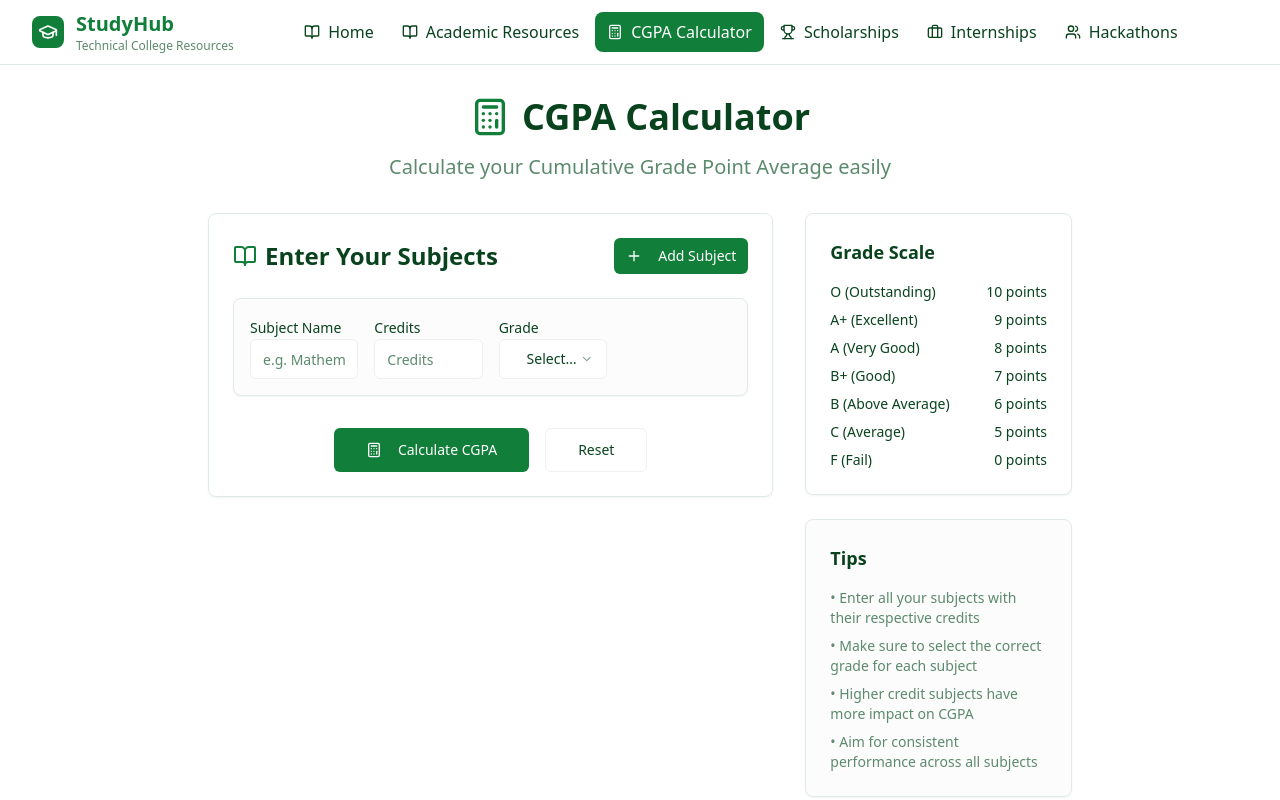
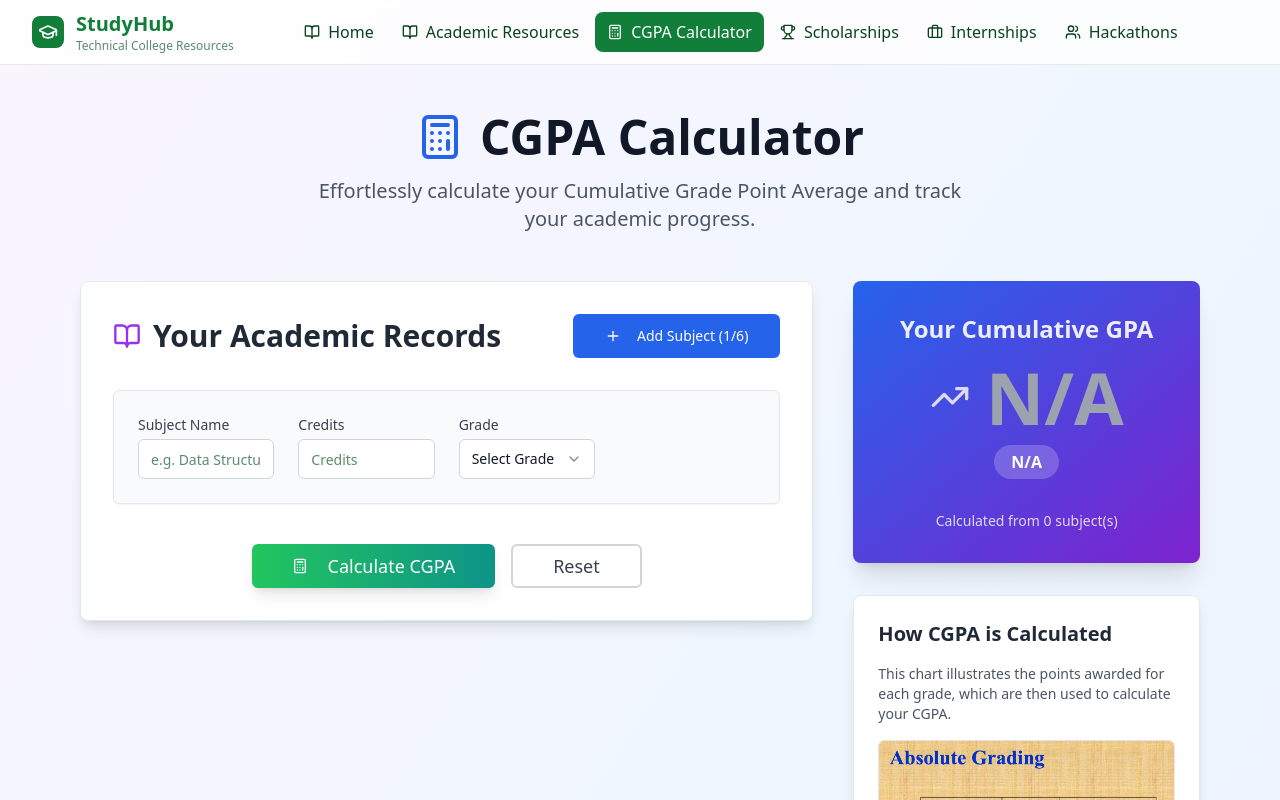
Before and after one commit to anshikagarg0410/college-glow-desk, a React (Vite) app: page /cgpa-calculator in a window 1280 px wide. Shown: the top 800 px of the page. Built offline with nearby package versions, Linux system fonts and the light colour scheme.

Commit message:
Updated CGPA Calculator layout and spacing

```diff
--- a/package.json
+++ b/package.json
@@ -55,7 +55,7 @@
     "input-otp": "^1.4.2",
     "lucide-react": "^0.462.0",
     "mongoose": "^8.5.1",
-    "multer": "^1.4.5-lts.1",
+    "multer": "^2.x.x",
     "next-themes": "^0.3.0",
     "react": "^18.3.1",
     "react-day-picker": "^8.10.1",
@@ -82,11 +82,11 @@
     "eslint-plugin-react-hooks": "^5.2.0",
     "eslint-plugin-react-refresh": "^0.4.20",
     "globals": "^15.15.0",
-    "lovable-tagger": "^1.1.9",
+    "lovable-tagger": "latest",
     "postcss": "^8.5.6",
     "tailwindcss": "^3.4.17",
     "typescript": "^5.8.3",
     "typescript-eslint": "^8.38.0",
-    "vite": "^5.4.19"
+    "vite": "^7.1.5"
   }
 }
--- a/src/pages/CGPACalculator.tsx
+++ b/src/pages/CGPACalculator.tsx
@@ -1,4 +1,4 @@
-import { useState } from "react";
+import { useState, useEffect } from "react";
 import Navigation from "@/components/Navigation";
 import { Card } from "@/components/ui/card";
 import { Button } from "@/components/ui/button";
@@ -6,7 +6,7 @@ import { Input } from "@/components/ui/input";
 import { Label } from "@/components/ui/label";
 import { Select, SelectContent, SelectItem, SelectTrigger, SelectValue } from "@/components/ui/select";
 import { Badge } from "@/components/ui/badge";
-import { Calculator, Plus, Trash2, BookOpen } from "lucide-react";
+import { Calculator, Plus, Trash2, BookOpen, TrendingUp, Lightbulb } from "lucide-react";
 import { toast } from "sonner";
 
 interface Subject {
@@ -17,24 +17,50 @@ interface Subject {
 }
 
 const CGPACalculator = () => {
-  const [subjects, setSubjects] = useState<Subject[]>([
-    { id: "1", name: "", credits: 0, grade: "" }
-  ]);
-  const [cgpa, setCGPA] = useState<number | null>(null);
+  const MAX_SUBJECTS = 6; // Maximum subjects limit
+
+  const [subjects, setSubjects] = useState<Subject[]>(() => {
+    // Load subjects from localStorage if available
+    const savedSubjects = localStorage.getItem("cgpa_subjects");
+    return savedSubjects ? JSON.parse(savedSubjects) : [{ id: "1", name: "", credits: 0, grade: "" }];
+  });
+  const [cgpa, setCGPA] = useState<number | null>(() => {
+    // Load CGPA from localStorage if available
+    const savedCGPA = localStorage.getItem("cgpa_result");
+    return savedCGPA ? parseFloat(savedCGPA) : null;
+  });
+
+  // Save subjects and CGPA to localStorage whenever they change
+  useEffect(() => {
+    localStorage.setItem("cgpa_subjects", JSON.stringify(subjects));
+  }, [subjects]);
+
+  useEffect(() => {
+    if (cgpa !== null) {
+      localStorage.setItem("cgpa_result", cgpa.toString());
+    } else {
+      localStorage.removeItem("cgpa_result");
+    }
+  }, [cgpa]);
 
   const gradePoints = {
-    "O": 10,
-    "A+": 9,
-    "A": 8,
-    "B+": 7,
-    "B": 6,
+    "A+": 10,
+    "A": 9,
+    "B+": 8,
+    "B": 7,
+    "C+": 6,
     "C": 5,
+    "D": 4,
     "F": 0
   };
 
   const addSubject = () => {
+    if (subjects.length < MAX_SUBJECTS) {
       const newId = (Math.max(...subjects.map(s => parseInt(s.id))) + 1).toString();
       setSubjects([...subjects, { id: newId, name: "", credits: 0, grade: "" }]);
+    } else {
+      toast.error(`You can add a maximum of ${MAX_SUBJECTS} subjects.`);
+    }
   };
 
   const removeSubject = (id: string) => {
@@ -53,16 +79,23 @@ const CGPACalculator = () => {
     let totalCredits = 0;
     let totalGradePoints = 0;
 
-    for (const subject of subjects) {
-      if (subject.name && subject.credits > 0 && subject.grade) {
+    const filledSubjects = subjects.filter(s => s.name && s.credits > 0 && s.grade);
+
+    if (filledSubjects.length === 0) {
+      toast.error("Please add at least one complete subject with credits and grade.");
+      setCGPA(null);
+      return;
+    }
+
+    for (const subject of filledSubjects) {
       const points = gradePoints[subject.grade as keyof typeof gradePoints];
       totalGradePoints += points * subject.credits;
       totalCredits += subject.credits;
     }
-    }
 
     if (totalCredits === 0) {
-      toast.error("Please add at least one complete subject with credits and grade");
+      toast.error("Total credits cannot be zero. Please check your subject entries.");
+      setCGPA(null);
       return;
     }
 
@@ -74,71 +107,84 @@ const CGPACalculator = () => {
   const resetCalculator = () => {
     setSubjects([{ id: "1", name: "", credits: 0, grade: "" }]);
     setCGPA(null);
+    toast.info("Calculator has been reset.");
   };
 
-  const getCGPAColor = (cgpa: number) => {
-    if (cgpa >= 9) return "text-green-600";
-    if (cgpa >= 8) return "text-blue-600";
-    if (cgpa >= 7) return "text-yellow-600";
-    if (cgpa >= 6) return "text-orange-600";
-    return "text-red-600";
+  const getCGPAColor = (cgpa: number | null) => {
+    if (cgpa === null) return "text-gray-400 dark:text-gray-500";
+    if (cgpa >= 9) return "text-green-400";
+    if (cgpa >= 8) return "text-blue-400";
+    if (cgpa >= 7) return "text-yellow-400";
+    if (cgpa >= 6) return "text-orange-400";
+    return "text-red-400";
   };
 
-  const getCGPAGrade = (cgpa: number) => {
+  const getCGPAGrade = (cgpa: number | null) => {
+    if (cgpa === null) return "N/A";
+    if (cgpa >= 9.5) return "Outstanding!";
     if (cgpa >= 9) return "Excellent";
     if (cgpa >= 8) return "Very Good";
     if (cgpa >= 7) return "Good";
     if (cgpa >= 6) return "Satisfactory";
-    return "Needs Improvement";
+    if (cgpa > 0) return "Needs Improvement";
+    return "Fail"; // CGPA is 0
   };
 
   return (
-    <div className="min-h-screen bg-background">
+    <div className="min-h-screen bg-gradient-to-br from-purple-50 via-blue-50 to-indigo-50 dark:from-gray-900 dark:via-gray-800 dark:to-gray-700">
       <Navigation />
 
-      <div className="max-w-4xl mx-auto px-4 py-8">
+      <div className="max-w-6xl mx-auto px-4 py-12">
         {/* Header */}
-        <div className="text-center mb-8">
-          <div className="flex items-center justify-center gap-3 mb-4">
-            <Calculator className="h-10 w-10 text-primary" />
-            <h1 className="text-4xl font-bold text-foreground">CGPA Calculator</h1>
+        <div className="text-center mb-12">
+          <div className="flex items-center justify-center gap-4 mb-4">
+            <Calculator className="h-12 w-12 text-blue-600 dark:text-blue-400" />
+            <h1 className="text-5xl font-extrabold text-gray-900 dark:text-white">
+              CGPA Calculator
+            </h1>
           </div>
-          <p className="text-xl text-muted-foreground">
-            Calculate your Cumulative Grade Point Average easily
+          <p className="text-xl text-gray-600 dark:text-gray-300 max-w-2xl mx-auto">
+            Effortlessly calculate your Cumulative Grade Point Average and track your academic progress.
           </p>
         </div>
 
-        <div className="grid lg:grid-cols-3 gap-8">
-          {/* Calculator */}
+        <div className="grid lg:grid-cols-3 gap-10">
+          {/* Calculator Input Section (Left 2/3) */}
           <div className="lg:col-span-2">
-            <Card className="p-6">
-              <div className="flex items-center justify-between mb-6">
-                <h2 className="text-2xl font-semibold flex items-center gap-2">
-                  <BookOpen className="h-6 w-6 text-primary" />
-                  Enter Your Subjects
+            <Card className="p-8 shadow-lg bg-white dark:bg-gray-800 rounded-lg">
+              <div className="flex items-center justify-between mb-8">
+                <h2 className="text-3xl font-bold flex items-center gap-3 text-gray-800 dark:text-white">
+                  <BookOpen className="h-7 w-7 text-purple-600 dark:text-purple-400" />
+                  Your Academic Records
                 </h2>
-                <Button onClick={addSubject} size="sm">
-                  <Plus className="h-4 w-4 mr-2" />
-                  Add Subject
+                <Button
+                  onClick={addSubject}
+                  size="lg"
+                  className="bg-blue-600 hover:bg-blue-700 text-white dark:bg-blue-500 dark:hover:bg-blue-600"
+                  disabled={subjects.length >= MAX_SUBJECTS}
+                >
+                  <Plus className="h-5 w-5 mr-2" />
+                  Add Subject ({subjects.length}/{MAX_SUBJECTS})
                 </Button>
               </div>
 
-              <div className="space-y-4">
+              <div className="space-y-6">
                 {subjects.map((subject, index) => (
-                  <Card key={subject.id} className="p-4 bg-muted/30">
-                    <div className="grid grid-cols-1 md:grid-cols-4 gap-4 items-end">
+                  <Card key={subject.id} className="p-6 bg-gray-50 dark:bg-gray-700 shadow-sm border border-gray-200 dark:border-gray-600 rounded-md">
+                    <div className="grid grid-cols-1 md:grid-cols-4 gap-6 items-end">
                       <div>
-                        <Label htmlFor={`subject-${subject.id}`}>Subject Name</Label>
+                        <Label htmlFor={`subject-name-${subject.id}`} className="text-gray-700 dark:text-gray-300 text-sm font-medium mb-1 block">Subject Name</Label>
                         <Input
-                          id={`subject-${subject.id}`}
-                          placeholder="e.g. Mathematics-I"
+                          id={`subject-name-${subject.id}`}
+                          placeholder="e.g. Data Structures"
                           value={subject.name}
                           onChange={(e) => updateSubject(subject.id, "name", e.target.value)}
+                          className="bg-white dark:bg-gray-800 border-gray-300 dark:border-gray-600 text-gray-900 dark:text-white"
                         />
                       </div>
 
                       <div>
-                        <Label htmlFor={`credits-${subject.id}`}>Credits</Label>
+                        <Label htmlFor={`credits-${subject.id}`} className="text-gray-700 dark:text-gray-300 text-sm font-medium mb-1 block">Credits</Label>
                         <Input
                           id={`credits-${subject.id}`}
                           type="number"
@@ -147,37 +193,37 @@ const CGPACalculator = () => {
                           placeholder="Credits"
                           value={subject.credits || ""}
                           onChange={(e) => updateSubject(subject.id, "credits", parseInt(e.target.value) || 0)}
+                          className="bg-white dark:bg-gray-800 border-gray-300 dark:border-gray-600 text-gray-900 dark:text-white"
                         />
                       </div>
 
                       <div>
-                        <Label htmlFor={`grade-${subject.id}`}>Grade</Label>
+                        <Label htmlFor={`grade-${subject.id}`} className="text-gray-700 dark:text-gray-300 text-sm font-medium mb-1 block">Grade</Label>
                         <Select
                           value={subject.grade}
                           onValueChange={(value) => updateSubject(subject.id, "grade", value)}
                         >
-                          <SelectTrigger>
-                            <SelectValue placeholder="Select grade" />
+                          <SelectTrigger className="bg-white dark:bg-gray-800 border-gray-300 dark:border-gray-600 text-gray-900 dark:text-white">
+                            <SelectValue placeholder="Select Grade" />
                           </SelectTrigger>
-                          <SelectContent>
-                            <SelectItem value="O">O (10 points)</SelectItem>
-                            <SelectItem value="A+">A+ (9 points)</SelectItem>
-                            <SelectItem value="A">A (8 points)</SelectItem>
-                            <SelectItem value="B+">B+ (7 points)</SelectItem>
-                            <SelectItem value="B">B (6 points)</SelectItem>
-                            <SelectItem value="C">C (5 points)</SelectItem>
-                            <SelectItem value="F">F (0 points)</SelectItem>
+                          <SelectContent className="dark:bg-gray-800">
+                            {Object.entries(gradePoints).map(([grade, points]) => (
+                              <SelectItem key={grade} value={grade}>
+                                {grade} ({points} points)
+                              </SelectItem>
+                            ))}
                           </SelectContent>
                         </Select>
                       </div>
 
-                      <div className="flex justify-end">
+                      <div className="flex justify-end items-center">
                         {subjects.length > 1 && (
                           <Button
-                            variant="ghost"
-                            size="sm"
+                            variant="destructive"
+                            size="icon"
                             onClick={() => removeSubject(subject.id)}
-                            className="text-destructive hover:text-destructive"
+                            className="bg-red-500 hover:bg-red-600 text-white dark:bg-red-600 dark:hover:bg-red-700"
+                            aria-label={`Remove subject ${subject.name || `row ${index + 1}`}`}
                           >
                             <Trash2 className="h-4 w-4" />
                           </Button>
@@ -188,84 +234,96 @@ const CGPACalculator = () => {
                 ))}
               </div>
 
-              <div className="flex justify-center gap-4 mt-8">
-                <Button onClick={calculateCGPA} size="lg" className="px-8">
-                  <Calculator className="h-5 w-5 mr-2" />
+              <div className="flex flex-col md:flex-row justify-center gap-4 mt-10">
+                <Button
+                  onClick={calculateCGPA}
+                  size="lg"
+                  className="px-10 py-3 text-lg bg-gradient-to-r from-green-500 to-teal-600 hover:from-green-600 hover:to-teal-700 text-white shadow-lg transition-all duration-300 ease-in-out transform hover:scale-105"
+                >
+                  <Calculator className="h-6 w-6 mr-3" />
                   Calculate CGPA
                 </Button>
-                <Button onClick={resetCalculator} variant="outline" size="lg">
+                <Button
+                  onClick={resetCalculator}
+                  variant="outline"
+                  size="lg"
+                  className="px-10 py-3 text-lg border-2 border-gray-300 dark:border-gray-600 text-gray-700 dark:text-gray-300 hover:bg-gray-100 dark:hover:bg-gray-700 transition-all duration-300 ease-in-out transform hover:scale-105"
+                >
                   Reset
                 </Button>
               </div>
             </Card>
           </div>
 
-          {/* Result */}
-          <div className="space-y-6">
-  {cgpa !== null && (
-    <Card className="p-6 text-center bg-gradient-primary text-primary-foreground">
-      <h3 className="text-xl font-semibold mb-4">Your CGPA</h3>
-      <div className="text-5xl font-bold mb-2 text-green-400">{cgpa}</div>
-      <Badge variant="secondary" className="mb-4">
+          {/* Right Column: Result, Chart, Grade Scale */}
+          <div className="space-y-8">
+            {/* CGPA Result Card */}
+            <Card className="p-8 text-center bg-gradient-to-br from-blue-600 to-purple-700 text-white shadow-xl rounded-lg border-none">
+              <h3 className="text-2xl font-semibold mb-4 opacity-90">Your Cumulative GPA</h3>
+              <div className="flex items-center justify-center gap-4 mb-3">
+                <TrendingUp className="h-10 w-10 text-white opacity-80" />
+                <div className={`text-7xl font-extrabold ${getCGPAColor(cgpa)} leading-none`}>
+                  {cgpa !== null ? cgpa.toFixed(2) : "N/A"}
+                </div>
+              </div>
+              <Badge variant="secondary" className="bg-white/20 text-white text-md py-1 px-4 rounded-full mb-4">
                 {getCGPAGrade(cgpa)}
               </Badge>
-      <p className="text-sm opacity-90">
-        Based on{" "}
+              <p className="text-sm opacity-80 mt-4">
+                Calculated from{" "}
                 {
                   subjects.filter((s) => s.name && s.credits > 0 && s.grade)
                     .length
                 }{" "}
-        subjects
+                {"subject(s)"}
               </p>
             </Card>
-  )}
 
-            {/* Grade Scale */}
-            <Card className="p-6">
-              <h3 className="text-lg font-semibold mb-4">Grade Scale</h3>
-              <div className="space-y-2 text-sm">
-                <div className="flex justify-between">
-                  <span>O (Outstanding)</span>
-                  <span className="font-medium">10 points</span>
+            {/* CGPA Grade Scale Chart */}
+            <Card className="p-6 bg-white dark:bg-gray-800 shadow-lg rounded-lg">
+              <h3 className="text-xl font-bold mb-4 text-gray-800 dark:text-white">
+                How CGPA is Calculated
+              </h3>
+              <p className="text-gray-600 dark:text-gray-300 mb-4 text-sm">
+                This chart illustrates the points awarded for each grade, which are then used to calculate your CGPA.
+              </p>
+              <img
+                src="src/assets/grading.jpg"
+                alt="CGPA Calculation Chart based on Grades"
+                className="w-full h-auto rounded-md border border-gray-200 dark:border-gray-700 object-cover"
+              />
+            </Card>
+
+            {/* Grade Point Scale */}
+            <Card className="p-6 bg-white dark:bg-gray-800 shadow-lg rounded-lg">
+              <h3 className="text-xl font-bold mb-4 text-gray-800 dark:text-white">Grade Point Scale</h3>
+              <div className="space-y-3 text-base">
+                {Object.entries(gradePoints).map(([grade, points]) => (
+                  <div key={grade} className="flex justify-between items-center py-1 border-b border-gray-100 dark:border-gray-700 last:border-b-0">
+                    <span className="text-gray-700 dark:text-gray-300 font-medium">{grade}</span>
+                    <span className="text-gray-900 dark:text-white font-semibold">{points} points</span>
                   </div>
-                <div className="flex justify-between">
-                  <span>A+ (Excellent)</span>
-                  <span className="font-medium">9 points</span>
-                </div>
-                <div className="flex justify-between">
-                  <span>A (Very Good)</span>
-                  <span className="font-medium">8 points</span>
-                </div>
-                <div className="flex justify-between">
-                  <span>B+ (Good)</span>
-                  <span className="font-medium">7 points</span>
-                </div>
-                <div className="flex justify-between">
-                  <span>B (Above Average)</span>
-                  <span className="font-medium">6 points</span>
-                </div>
-                <div className="flex justify-between">
-                  <span>C (Average)</span>
-                  <span className="font-medium">5 points</span>
-                </div>
-                <div className="flex justify-between">
-                  <span>F (Fail)</span>
-                  <span className="font-medium">0 points</span>
-                </div>
+                ))}
               </div>
             </Card>
+          </div>
+        </div> {/* End of main grid */}
 
-            {/* Tips */}
-            <Card className="p-6 bg-muted/30">
-              <h3 className="text-lg font-semibold mb-4">Tips</h3>
-              <ul className="text-sm space-y-2 text-muted-foreground">
-                <li>• Enter all your subjects with their respective credits</li>
-                <li>• Make sure to select the correct grade for each subject</li>
-                <li>• Higher credit subjects have more impact on CGPA</li>
-                <li>• Aim for consistent performance across all subjects</li>
+        {/* Helpful Tips section - now placed immediately after the main grid */}
+        <div className="mt-10"> {/* Adjusted margin-top for better spacing from the grid above */}
+          <Card className="p-8 bg-yellow-50 dark:bg-yellow-900/20 border-l-4 border-yellow-400 dark:border-yellow-600 shadow-lg rounded-lg">
+            <h3 className="text-xl font-bold mb-4 text-yellow-800 dark:text-yellow-200 flex items-center gap-2">
+              <Lightbulb className="h-6 w-6 text-yellow-600 dark:text-yellow-400" />
+              Helpful Tips
+            </h3>
+            <ul className="text-base space-y-3 text-yellow-700 dark:text-yellow-300 list-disc pl-5">
+              <li>**Complete Data Entry:** Ensure all subject fields (Name, Credits, Grade) are accurately filled for precise CGPA calculation.</li>
+              <li>**Credit Weightage:** Remember that subjects with higher credit values have a more significant impact on your overall CGPA. Prioritize these!</li>
+              <li>**Consistency is Key:** Maintaining consistent good grades across all subjects is the most effective way to boost and sustain a high CGPA.</li>
+              <li>**Subject Limit:** This calculator allows you to track up to {MAX_SUBJECTS} subjects at a time. Plan your entries accordingly.</li>
+              <li>**Regular Monitoring:** Use this tool frequently to monitor your progress and identify areas for improvement.</li>
             </ul>
           </Card>
-          </div>
         </div>
       </div>
     </div>
```
Also changed, not shown: src/assets/grading.jpg (added), 1 other file (tests, documents, lock files or other folders). Lines whose indentation alone changed are shown as unchanged.
